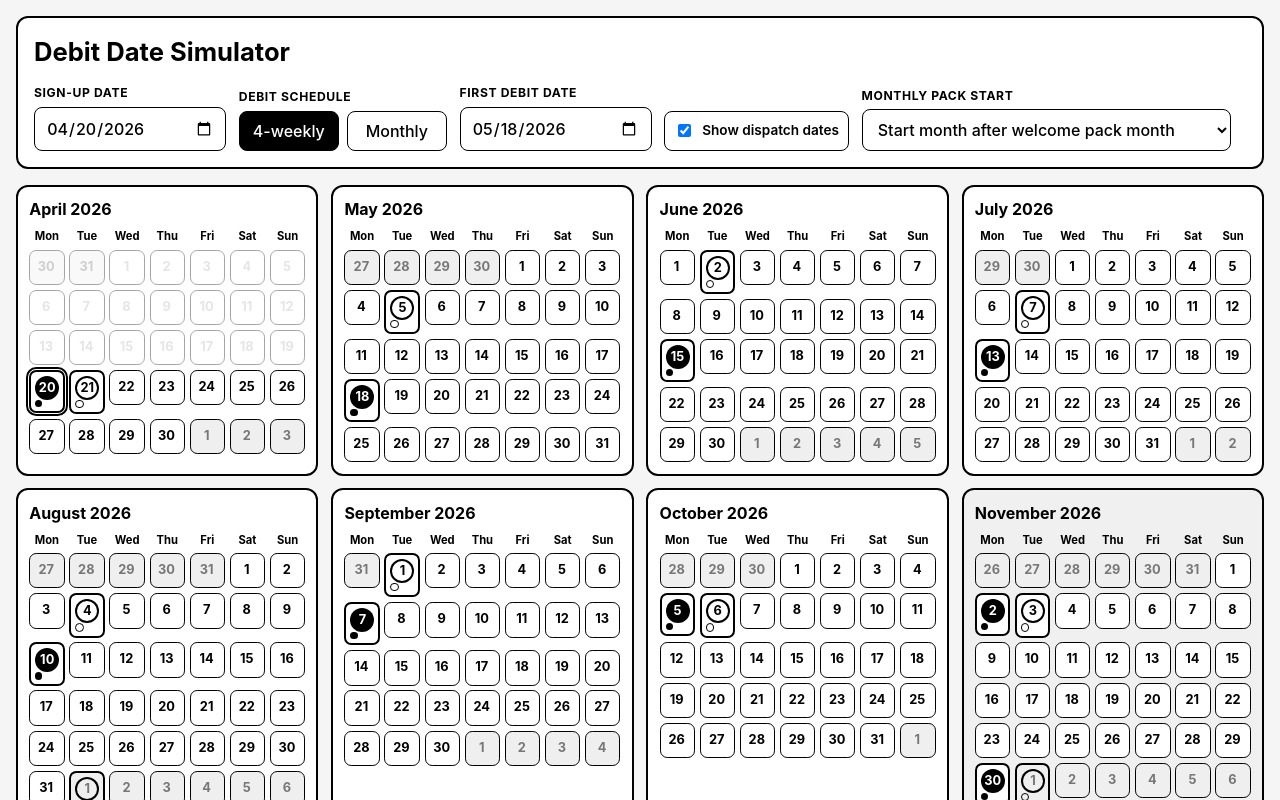
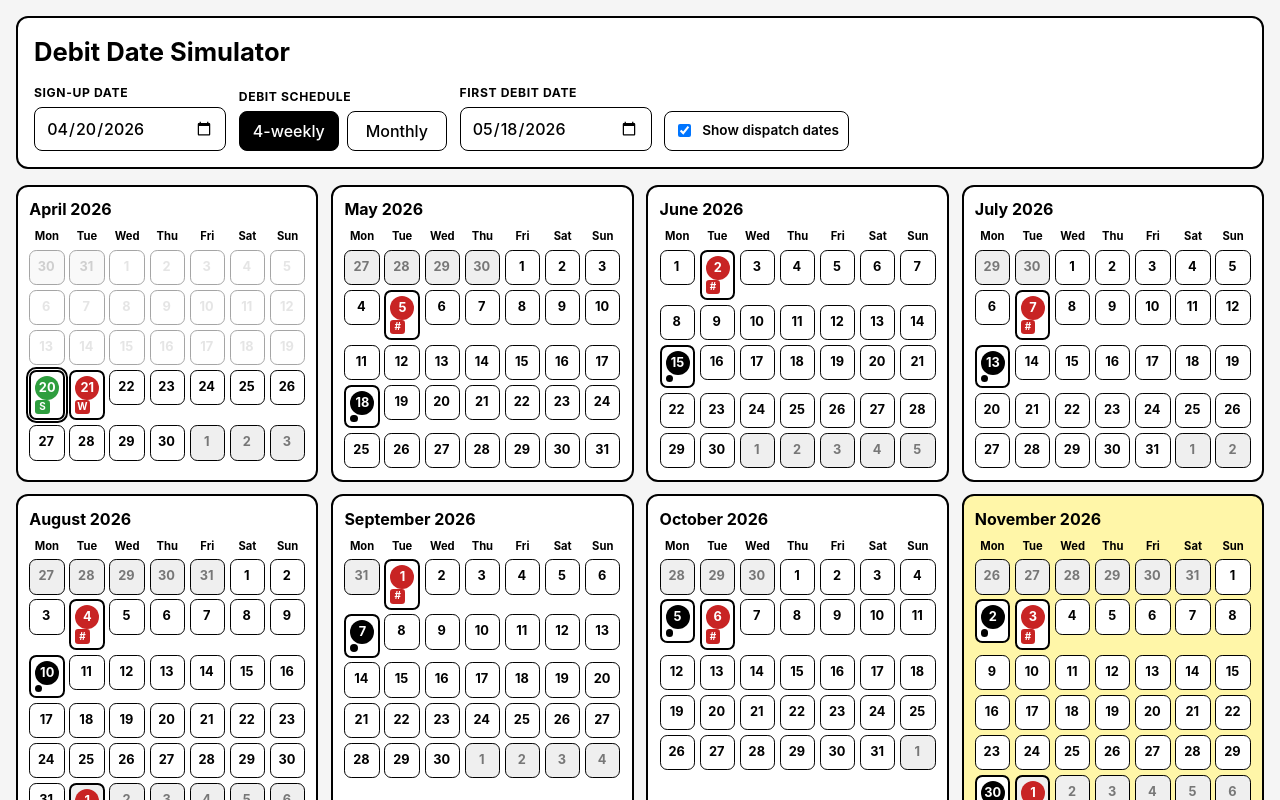
Before and after one commit to hwongUA/debit-date-simulator, a React (Vite) app: page / in a window 1280 px wide. Shown: the top 800 px of the page. Built offline with nearby package versions, Linux system fonts and the light colour scheme.

Commit message:
Update calendar colour coding and simplify pack dispatch start
Agent-Logs-Url: https://github.com/hwongUA/debit-date-simulator/sessions/a5acb48b-1eeb-4597-8137-4bc93ef85dd4

Co-authored-by: hwongUA <115959747+hwongUA@users.noreply.github.com>

```diff
--- a/src/App.tsx
+++ b/src/App.tsx
@@ -16,7 +16,7 @@ import {
   getDefaultFourWeeklyFirstDebitDate,
   getNextMonthlyDebitDate
 } from './lib/schedules';
-import type { DayEvents, DebitMode, MonthSummary, PackStartMode } from './types';
+import type { DayEvents, DebitMode, MonthSummary } from './types';
 
 const today = startOfDay(new Date());
 const rangeEnd = addYears(today, APP_CONFIG.rangeYears);
@@ -31,7 +31,6 @@ export default function App() {
   const [fourWeeklyFirstDebitDate, setFourWeeklyFirstDebitDate] = useState(
     getDefaultFourWeeklyFirstDebitDate(today)
   );
-  const [packStartMode, setPackStartMode] = useState<PackStartMode>(APP_CONFIG.defaultPackStartMode);
 
   useEffect(() => {
     setFourWeeklyFirstDebitDate(getDefaultFourWeeklyFirstDebitDate(signupDate));
@@ -64,10 +63,9 @@ export default function App() {
   const fulfilmentSchedule = useMemo(
     () =>
       generateFulfilmentDates(signupDate, {
-        monthlyPackCount: APP_CONFIG.fulfilmentMonthlyPackCount,
-        monthlyPackStartMode: packStartMode
+        monthlyPackCount: APP_CONFIG.fulfilmentMonthlyPackCount
       }),
-    [packStartMode, signupDate]
+    [signupDate]
   );
 
   const fulfilmentDates = useMemo(
@@ -211,16 +209,6 @@ export default function App() {
             <span>Show dispatch dates</span>
           </label>
 
-          <label className="field">
-            <span>Monthly pack start</span>
-            <select
-              value={packStartMode}
-              onChange={(event) => setPackStartMode(event.target.value as PackStartMode)}
-            >
-              <option value="next-month">Start month after welcome pack month</option>
-              <option value="same-month">Start same month as welcome pack month</option>
-            </select>
-          </label>
         </div>
       </header>
 
--- a/src/components/CalendarGrid.tsx
+++ b/src/components/CalendarGrid.tsx
@@ -50,7 +50,11 @@ export function CalendarGrid({
               const inMonth = isSameMonth(date, month);
               const inRange = date.getTime() >= rangeStart.getTime() && date.getTime() <= rangeEnd.getTime();
               const hasDebit = events.debits.length > 0;
-              const hasFulfilment = showFulfilmentDates && events.fulfilments.length > 0;
+              const hasDispatch = showFulfilmentDates && events.fulfilments.length > 0;
+              const hasWelcomeDispatch =
+                showFulfilmentDates && events.fulfilments.some((event) => event.kind === 'welcome');
+              const hasMonthlyPackDispatch =
+                showFulfilmentDates && events.fulfilments.some((event) => event.kind === 'monthly-pack');
               const isSignup = isSameDay(date, signupDate);
               const labels = [
                 ...events.debits.map((event) => event.label),
@@ -67,9 +71,10 @@ export function CalendarGrid({
                     inMonth ? '' : 'day-cell--outside',
                     inRange ? '' : 'day-cell--out-of-range',
                     hasDebit ? 'day-cell--has-debit' : '',
-                    hasFulfilment ? 'day-cell--has-fulfilment' : '',
+                    hasDispatch ? 'day-cell--has-dispatch' : '',
                     isSignup ? 'day-cell--signup' : '',
-                    hasDebit || hasFulfilment || isSignup ? 'day-cell--event' : ''
+                    isSignup && hasDispatch ? 'day-cell--signup-and-dispatch' : '',
+                    hasDebit || hasDispatch || isSignup ? 'day-cell--event' : ''
                   ]
                     .filter(Boolean)
                     .join(' ')}
@@ -81,8 +86,21 @@ export function CalendarGrid({
                   <span className="day-cell__number">{date.getDate()}</span>
                   <span className="day-cell__markers">
                     {hasDebit ? <span className="marker marker--debit" aria-hidden="true" /> : null}
-                    {hasFulfilment ? <span className="marker marker--fulfilment" aria-hidden="true" /> : null}
-                    {isSignup ? <span className="marker marker--signup" aria-hidden="true" /> : null}
+                    {hasWelcomeDispatch ? (
+                      <span className="marker marker--dispatch marker--welcome" aria-hidden="true">
+                        W
+                      </span>
+                    ) : null}
+                    {hasMonthlyPackDispatch ? (
+                      <span className="marker marker--dispatch marker--monthly-pack" aria-hidden="true">
+                        #
+                      </span>
+                    ) : null}
+                    {isSignup ? (
+                      <span className="marker marker--signup" aria-hidden="true">
+                        S
+                      </span>
+                    ) : null}
                   </span>
                 </button>
               );
--- a/src/config.ts
+++ b/src/config.ts
@@ -1,11 +1,8 @@
-import type { PackStartMode } from './types';
-
 export const APP_CONFIG = {
   rangeYears: 2,
   defaultMonthlyDebitDay: 15,
   defaultFourWeeklyOffsetDays: 28,
   fulfilmentMonthlyPackCount: 11,
-  defaultPackStartMode: 'next-month' as PackStartMode,
   localTimezoneLabel: 'Browser local timezone',
   weekdayHeaders: ['Mon', 'Tue', 'Wed', 'Thu', 'Fri', 'Sat', 'Sun']
 };
--- a/src/index.css
+++ b/src/index.css
@@ -160,7 +160,7 @@ button {
 }
 
 .calendar--double-debit {
-  background: #f0f0f0;
+  background: #fff6a8;
 }
 
 .calendar__month-header {
@@ -231,13 +231,25 @@ button {
 }
 
 .day-cell--has-debit .day-cell__number,
-.day-cell--signup .day-cell__number {
-  background: #000;
+.day-cell--signup .day-cell__number,
+.day-cell--has-dispatch .day-cell__number {
   color: #fff;
 }
 
-.day-cell--has-fulfilment .day-cell__number {
-  box-shadow: inset 0 0 0 2px #000;
+.day-cell--has-debit .day-cell__number {
+  background: #000;
+}
+
+.day-cell--signup .day-cell__number {
+  background: #2e9e3e;
+}
+
+.day-cell--has-dispatch .day-cell__number {
+  background: #c82424;
+}
+
+.day-cell--signup-and-dispatch .day-cell__number {
+  background: linear-gradient(135deg, #2e9e3e 0 50%, #c82424 50% 100%);
 }
 
 .day-cell--signup {
@@ -255,19 +267,32 @@ button {
   display: inline-block;
 }
 
-.marker--debit,
-.marker--signup {
+.marker--debit {
   width: 0.45rem;
   height: 0.45rem;
   border-radius: 999px;
   background: #000;
 }
 
-.marker--fulfilment {
-  width: 0.52rem;
-  height: 0.52rem;
-  border: 1.5px solid #000;
-  border-radius: 999px;
+.marker--dispatch,
+.marker--signup {
+  min-width: 0.9rem;
+  height: 0.9rem;
+  border-radius: 0.2rem;
+  display: inline-grid;
+  place-items: center;
+  font-size: 0.62rem;
+  font-weight: 700;
+}
+
+.marker--dispatch {
+  background: #c82424;
+  color: #fff;
+}
+
+.marker--signup {
+  background: #2e9e3e;
+  color: #fff;
 }
 
 .day-cell:focus-visible,
--- a/src/lib/schedules.ts
+++ b/src/lib/schedules.ts
@@ -1,6 +1,6 @@
 import { addDays, addMonths, startOfDay, startOfMonth } from 'date-fns';
 import { APP_CONFIG } from '../config';
-import type { DebitEvent, DebitMode, FulfilmentEvent, FulfilmentSchedule, PackStartMode } from '../types';
+import type { DebitEvent, DebitMode, FulfilmentEvent, FulfilmentSchedule } from '../types';
 import { buildMonthlyDate, firstTuesdayOfMonth, isWithinRange, nextOrSameTuesday, toLocalDate } from './dateUtils';
 
 interface BaseDebitOptions {
@@ -23,7 +23,6 @@ export type DebitGenerationOptions = FourWeeklyDebitOptions | MonthlyDebitOption
 
 interface FulfilmentConfig {
   monthlyPackCount?: number;
-  monthlyPackStartMode?: PackStartMode;
 }
 
 export function getDefaultFourWeeklyFirstDebitDate(
@@ -85,11 +84,7 @@ export function generateFulfilmentDates(
   const safeSignupDate = startOfDay(signupDate);
   const welcomePackDate = nextOrSameTuesday(safeSignupDate);
   const monthlyPackCount = config.monthlyPackCount ?? APP_CONFIG.fulfilmentMonthlyPackCount;
-  const monthlyPackStartMode = config.monthlyPackStartMode ?? APP_CONFIG.defaultPackStartMode;
-  const startMonth =
-    monthlyPackStartMode === 'same-month'
-      ? startOfMonth(welcomePackDate)
-      : startOfMonth(addMonths(welcomePackDate, 1));
+  const startMonth = startOfMonth(addMonths(welcomePackDate, 1));
 
   const monthlyPackDates: FulfilmentEvent[] = Array.from({ length: monthlyPackCount }, (_, index) => {
     const dispatchDate = firstTuesdayOfMonth(addMonths(startMonth, index));
--- a/src/types.ts
+++ b/src/types.ts
@@ -1,5 +1,4 @@
 export type DebitMode = 'four-weekly' | 'monthly';
-export type PackStartMode = 'same-month' | 'next-month';
 
 export interface DebitEvent {
   date: Date;
```
Also changed, not shown: 2 other files (tests, documents, lock files or other folders).
